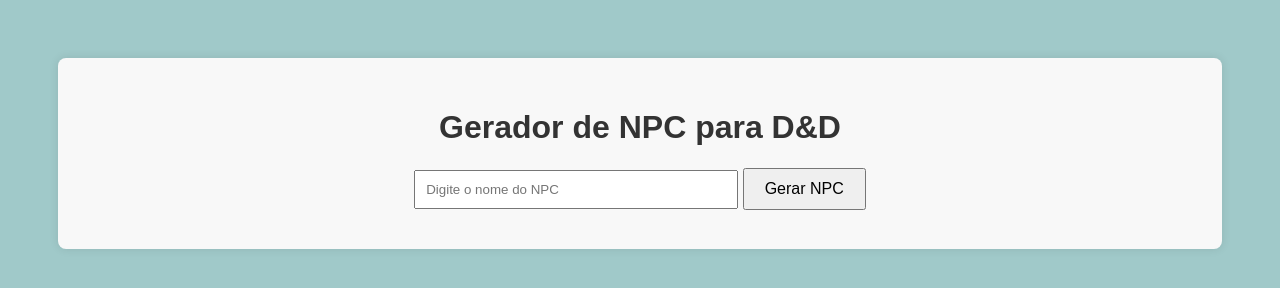
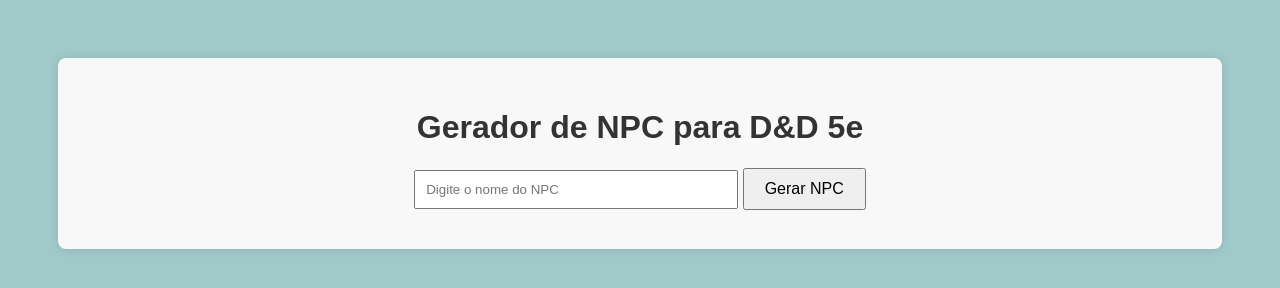
Before and after one commit to denisrodriguess/Hydra-generetion, a plain HTML site: page index.html in a window 1280 px wide. Drawn offline with Linux system fonts and the light colour scheme.

Commit message:
correção da edição do d&d
edição

```diff
--- a/index.html
+++ b/index.html
@@ -1,14 +1,16 @@
 <!DOCTYPE html>
 <html lang="pt-BR">
+
 <head>
     <meta charset="UTF-8">
     <title>Hydra generetion</title>
     <link rel="stylesheet" href="styles.css">
     <link rel="shortcut icon" type="imagex/png" href="\imagens\cartoon.webp">
 </head>
+
 <body>
     <div class="container">
-        <h1>Gerador de NPC para D&D</h1>
+        <h1>Gerador de NPC para D&D 5e</h1>
         <input type="text" id="nome" placeholder="Digite o nome do NPC">
         <button onclick="gerarNPC()">Gerar NPC</button>
 
```
